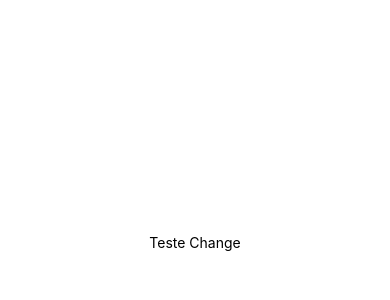
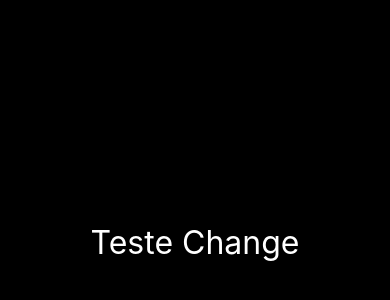
Before and after one commit to alexandreIFB/mb-ReactNative-igniteTeams, a React Native app: screen / in a window 390 px wide. Shown: the part 180-480 px from the top of the page. Built offline with nearby package versions, Linux system fonts and the light colour scheme.

Commit message:
instalando e integrando o styled components

```diff
--- a/package.json
+++ b/package.json
@@ -14,12 +14,15 @@
     "react": "18.0.0",
     "react-dom": "18.0.0",
     "react-native": "0.69.5",
-    "react-native-web": "~0.18.7"
+    "react-native-web": "~0.18.7",
+    "styled-components": "^5.3.5"
   },
   "devDependencies": {
     "@babel/core": "^7.12.9",
     "@types/react": "~18.0.14",
     "@types/react-native": "~0.69.1",
+    "@types/styled-components": "^5.1.26",
+    "@types/styled-components-react-native": "^5.1.3",
     "babel-plugin-module-resolver": "^4.1.0",
     "typescript": "~4.3.5"
   },
--- a/src/screens/Groups/index.tsx
+++ b/src/screens/Groups/index.tsx
@@ -1,19 +1,9 @@
-import { StyleSheet, Text, View } from 'react-native';
+import { GroupContainer, TitleText } from './styles';
 
 export function Groups() {
   return (
-    <View style={styles.container}>
-      <Text>Teste Change
-      </Text>
-    </View>
+    <GroupContainer>
+      <TitleText>Teste Change</TitleText>
+    </GroupContainer>
   );
 }
-
-const styles = StyleSheet.create({
-  container: {
-    flex: 1,
-    backgroundColor: '#fff',
-    alignItems: 'center',
-    justifyContent: 'center',
-  },
-});
--- /dev/null
+++ b/src/screens/Groups/styles.ts
@@ -0,0 +1,16 @@
+import styled from "styled-components/native";
+
+
+
+
+export const GroupContainer = styled.View`
+  flex: 1;
+  background-color: #000;
+  align-items: center;
+  justify-content: center;
+`
+
+export const TitleText = styled.Text`
+  color: #fff;
+  font-size: 32px;
+`
```
Also changed, not shown: 1 other file (tests, documents, lock files or other folders).
